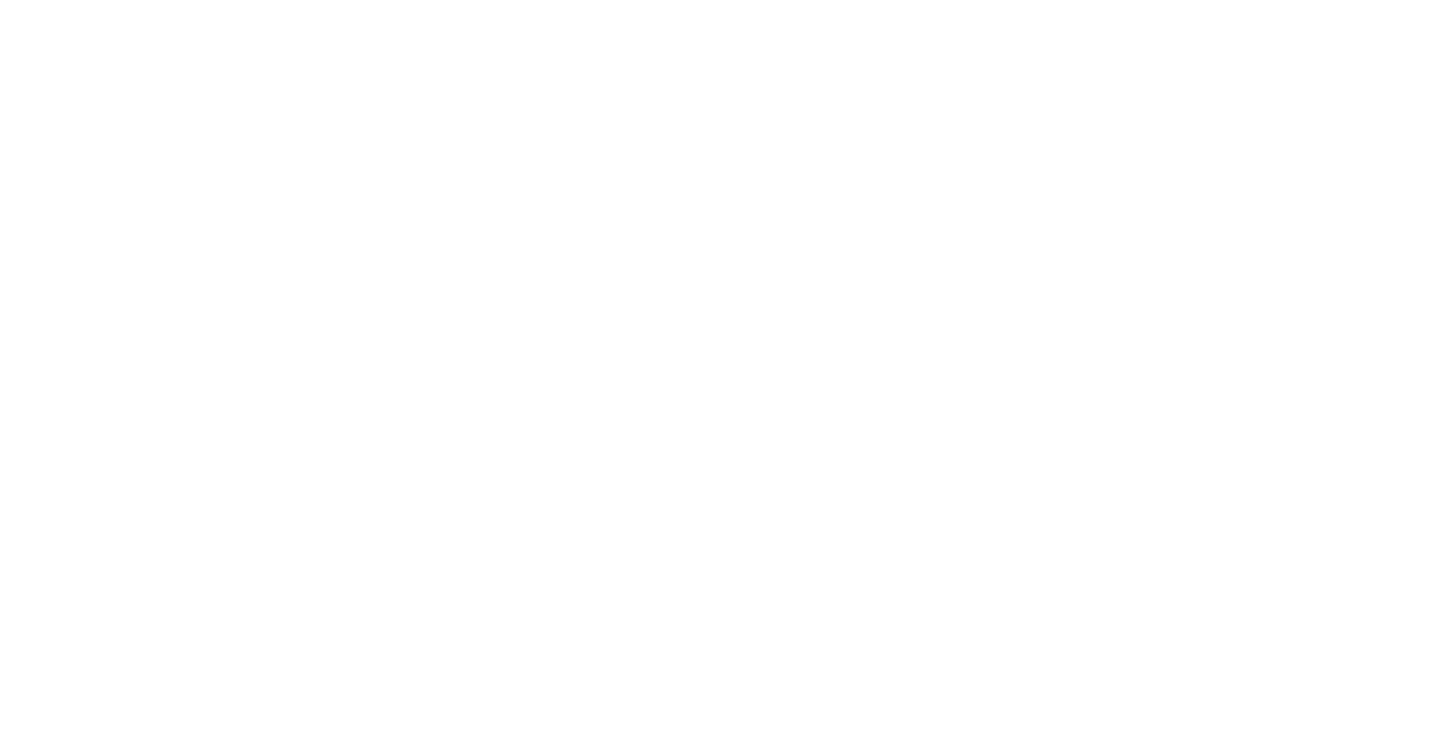
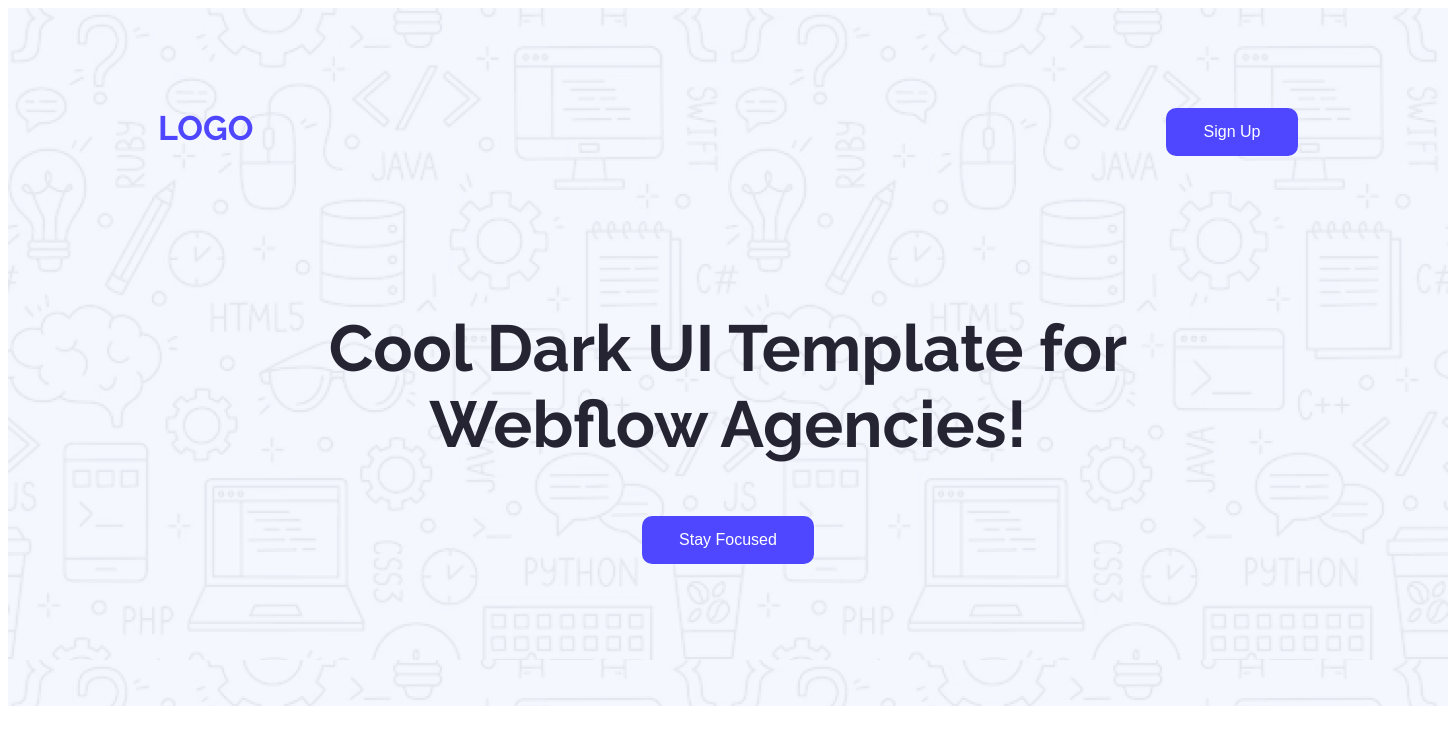
Before and after one commit to AsadChowdhury020/pr-assignment-01, a plain HTML site: page index.html in a window 1280 px wide. Shown: the whole page, 1448 px wide, since content can reach past the window. Drawn offline with Linux system fonts and the light colour scheme.

Commit message:
after compiliting the nav bar and banner section

```diff
--- a/index.html
+++ b/index.html
@@ -1,11 +1,36 @@
 <!DOCTYPE html>
 <html lang="en">
+
 <head>
     <meta charset="UTF-8">
     <meta name="viewport" content="width=device-width, initial-scale=1.0">
     <title>Web Flow</title>
+    <link rel="preconnect" href="https://fonts.googleapis.com">
+    <link rel="preconnect" href="https://fonts.gstatic.com" crossorigin>
+    <link href="https://fonts.googleapis.com/css2?family=Raleway:ital,wght@0,100..900;1,100..900&display=swap"
+        rel="stylesheet">
+    <link rel="stylesheet" href="styles/styles.css">
 </head>
+
 <body>
+    <!--Nav bar and header section start here-->
+    <header class="nav-banner-parent raleway">
+        <nav class="nav-bar">
+            <h1>LOGO</h1>
+            <button class="shared-button">Sign Up</button>
+        </nav>
+        <section class="banner">
+            <h2>Cool Dark UI Template for <br> Webflow Agencies!</h2>
+            <button class="shared-button">Stay Focused</button>
+        </section>
+    </header>
+    <!--Nav bar and header section end here-->
+    <main>
 
+    </main>
+    <footer>
+
+    </footer>
 </body>
+
 </html>
--- a/styles/styles.css
+++ b/styles/styles.css
@@ -0,0 +1,57 @@
+/*Shared styles*/
+*{
+    box-sizing: border-box;
+}
+.shared-button{
+    border-radius: 10px;
+    background-color: #4E47FF;
+    color: #FFFFFF;
+    border: none;
+    font-size: 16px;
+    font-weight: 700px;
+}
+.raleway{
+  font-family: "Raleway", sans-serif;
+  font-optical-sizing: auto;
+}
+/*Nav bar styles*/
+.nav-banner-parent{
+    background-image: url(../Assets/Hero-bg.png);
+    height: 698px;
+    width: 1440px;
+    margin: 0px auto;
+}
+.nav-bar{
+    display: flex;
+    justify-content: space-between;
+    padding-bottom: 50px;
+    padding-top: 50px;
+    padding-left: 150px;
+    padding-right: 150px;
+}
+.nav-bar h1{
+    font-size: 34px;
+    font-weight: black;
+    color: #4E47FF;
+    margin-top: 50px;
+    margin-bottom: 50px;
+}
+.nav-bar button{
+    height: 48px;
+    width: 132px;
+    margin-top: 50px;
+    margin-bottom: 50px;
+}
+/*Banner styles*/
+.banner{
+    text-align: center;
+}
+.banner h2{
+    font-size: 65px;
+    font-weight: 700px;
+    color: #252432;
+}
+.banner button{
+    height: 48px;
+    width: 172px;
+}
```
Also changed, not shown: Assets/Hero-bg.png (added), Assets/avatar.png (added), Assets/icon-star.png (added), Assets/wc-big.png (added), Assets/wc-mini.png (added), ui/action.png (added), ui/banner.png (added), ui/footer.png (added), ui/newsletter.png (added), ui/productive_user.png (added), ui/review.png (added), 2 other files.
